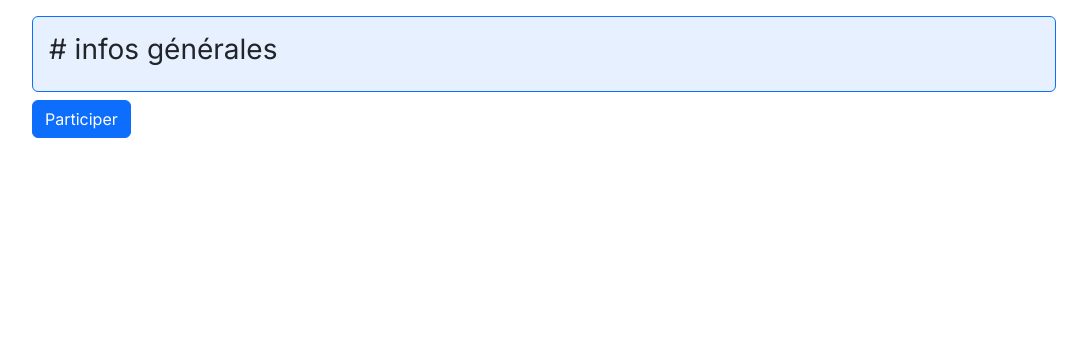
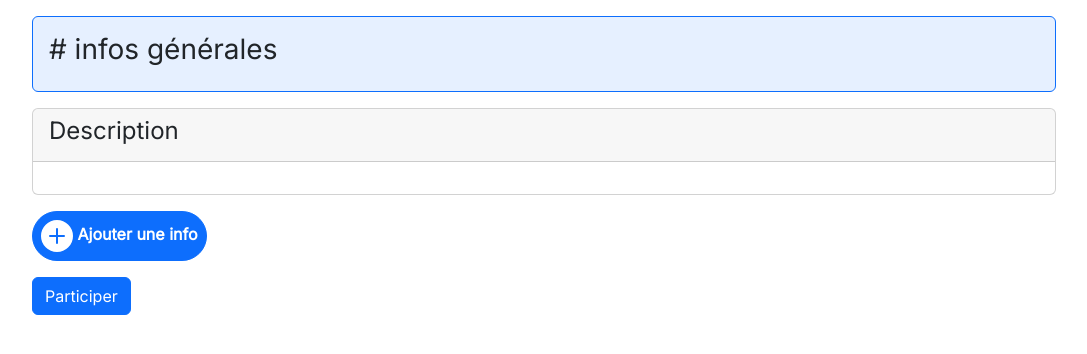
Before and after one commit to CrewEvent/CrewEvent, a Symfony app: template templates/pages/event/event_show.html.twig in a window 1280 px wide. Shown: the part 56-410 px from the top of the page, without its empty margins (96-1183 px from the left). Run offline with Twig, Linux system fonts and the light colour scheme; the template is opened without the code that fills it, so the values that code supplies are empty; some libraries are stand-ins or nearby versions.

Commit message:
add event-infos

```diff
--- a/templates/partials/_event_show.html.twig
+++ b/templates/partials/_event_show.html.twig
@@ -3,18 +3,106 @@
   		<h3># infos générales</h3>
 	</div>
 
+	{# On ajoute un message flash pour dire à l'utilisateur qu'il faut qu'il participe pour pouvoir discuter #}
+	<div>
 
-	{# On ajoute un message flash pour dire à l'utilisateur qu'il faut qu'il participe pour pouvoir discuter #}
 		{% for message in app.flashes('warning') %}
 			<div class="alert alert-danger">
 				{{ message }}
 			</div>
 		{% endfor %}
 
+	</div>
+
+	{#Ajouter la description#}
+	<div class="my-3">
+		<div class="card">
+			<div class="card-header">
+				<h4>Description</h4>
+			</div>
+			<div class="card-body">
+				<p class="card-text">{{ event.description }}</p>
+
+			</div>
+		</div>
+
+	</div>
+
+
+	{# partie ou on met les infos générales #}
+
+	{% for info_elt in event.infoGenerale %}
+		<div class="my-3">
+			<div class="card">
+				<div class="card-header">
+					<h4>{{ info_elt.title }}</h4>
+				</div>
+				<div class="card-body">
+					<p class="card-text">{{ info_elt.content }}</p>
+				</div>
+				<div class="card-footer">
+					<button type="button" class="btn btn-primary">éditer</button>
+					<button type="button" class="btn btn-danger"><a href="{{ path('app_event_delete_info',{name : event.name, info_title : info_elt.title}) }}">supprimer</a></button>
+				</div>
+
+			</div>
+		</div>
+	{% endfor %}
+
+	{# Ajouter les infos aprés ajout dans le formulaire #}
+	<div id="info-{{event.id}}">
+
+
+	</div>
+
+	{% if (app.user.id == event.user.id) %}
+		{# Ajouter une partie infos supplémentaires #}
+		<div>
+			<div class="mb-3">
+				<button class="btn btn-primary rounded-pill p-2" type="button" data-bs-toggle="collapse" data-bs-target="#collapseAdd" aria-expanded="false" aria-controls="collapseAdd">
+					<svg xmlns="http://www.w3.org/2000/svg" width="32" height="32" fill="currentColor" class="bi bi-plus-circle-fill" viewBox="0 0 16 16">
+						<path d="M16 8A8 8 0 1 1 0 8a8 8 0 0 1 16 0zM8.5 4.5a.5.5 0 0 0-1 0v3h-3a.5.5 0 0 0 0 1h3v3a.5.5 0 0 0 1 0v-3h3a.5.5 0 0 0 0-1h-3v-3z"/>
+					</svg>
+					<strong>Ajouter une info</strong>
+				</button>
+			</div>
+
+			<div class="collapse" id="collapseAdd">
+
+
+				<div class="card card-body">
+					<div class="d-flex justify-content-end">
+						<button type="button" class="btn-close" data-bs-toggle="collapse" aria-controls="collapseAdd" data-bs-target="#collapseAdd" ></button>
+					</div>
+
+					<form class="input-group d-flex flex-column" action="{{path('app_event_infos',{name : event.name})}}" method="get" role="form" id="info-form">
+						<div class="mb-3">
+							<label for="exampleFormControlInput1" class="form-label">titre</label>
+							<input type="text" class="form-control" id="exampleFormControlInput1" placeholder="titre de l'info" name="title">
+						</div>
+						<div class="mb-3">
+							<label for="exampleFormControlTextarea1" class="form-label">contenu</label>
+							<textarea class="form-control" id="exampleFormControlTextarea1" rows="5" name="content"></textarea>
+						</div>
+						<div class="mb-3">
+							<button type="submit" class="btn btn-primary">valider</button>
+							<button type="button" class="btn btn-danger" onclick="document.getElementById('info-form').reset()">réinitialiser</button>
+						</div>
+					</form>
+				</div>
+			</div>
+		</div>
+	{% endif %}
+
 	{# On rajoute le bouton pour participer si ce n'est pas le cas #}
+	<div>
+
 		{% if not isParticipant %}
 			<a href="{{path("app_add_participant",{name : event.name})}}">
 				<button type="button" class="btn btn-primary">Participer</button>
 			</a>
 		{% endif %}
+
 	</div>
+
+</div>
--- a/templates/partials/_partie_sub.html.twig
+++ b/templates/partials/_partie_sub.html.twig
@@ -1,6 +1,10 @@
+<div class="offcanvas-xxl offcanvas-end" tabindex="-1" id="offcanvasExample2" aria-labelledby="offcanvasExampleLabel2">
+	<div class="offcanvas-header">
+		<h5 class="offcanvas-title" id="offcanvasExampleLabel"></h5>
+		<button type="button" class="btn-close" data-bs-dismiss="offcanvas" aria-label="Close" data-bs-target="#offcanvasExample2" aria-controls="offcanvasExample2"></button>
 
+	</div>
 
- <div class="offcanvas-xxl offcanvas-end" tabindex="-1" id="offcanvasExample2" aria-labelledby="offcanvasExampleLabel2">
 	<div class="offcanvas-body d-flex justify-content-end">
 		<ul class="nav nav-pills flex-column mb-auto">
 
@@ -12,7 +16,8 @@
 					<strong class="">Participants</strong>
 				</a>
 
-				<div class="collapse mx-2" id="collapseExample">
+				<div
+					class="collapse mx-2" id="collapseExample">
 					<!--Liste des participants -->
 					<div class="card my-2">
 						<ul class="list-group list-group-flush">
@@ -20,13 +25,15 @@
 								{% if participant.participantUsername == app.user.username %}
 
 									<li class="list-group-item">
-										<a href="{{path("app_profile")}}" class="link-dark d-inline-flex text-decoration-none rounded">{{participant.participantUsername}} </a>
+										<a href="{{path("app_profile")}}" class="link-dark d-inline-flex text-decoration-none rounded">{{participant.participantUsername}}
+										</a>
 									</li>
 
 								{% else %}
 
 									<li class="list-group-item">
-										<a href="{{path("app_show_profile", {username : participant.participantUsername })}}" class="link-dark d-inline-flex text-decoration-none rounded">{{participant.participantUsername}} </a>
+										<a href="{{path("app_show_profile", {username : participant.participantUsername })}}" class="link-dark d-inline-flex text-decoration-none rounded">{{participant.participantUsername}}
+										</a>
 									</li>
 
 								{% endif %}
@@ -37,6 +44,7 @@
 
 					</div>
 				</li>
+			</li>
 		</ul>
 	</div>
 </div>
--- a/templates/partials/_sidebar.html.twig
+++ b/templates/partials/_sidebar.html.twig
@@ -4,7 +4,8 @@ Side bar page événement
 <div class="offcanvas-xxl offcanvas-start" tabindex="-1" id="offcanvasExample" aria-labelledby="offcanvasExampleLabel">
 	<div class="offcanvas-header">
 		<h5 class="offcanvas-title" id="offcanvasExampleLabel"></h5>
-    <button type="button" class="btn-close" data-bs-dismiss="offcanvas" aria-label="Close"></button>
+		<button type="button" class="btn-close" data-bs-dismiss="offcanvas" aria-label="Close" data-bs-target="#offcanvasExample" aria-controls="offcanvasExample"></button>
+
 	</div>
 
 	<div class="offcanvas-body">
@@ -18,34 +19,37 @@ Side bar page événement
 			<ul class="nav nav-pills flex-column mb-auto">
 
 				<li class="nav-item">
-          <a href="{{path('app_show_event',{name : event.name})}}" class="nav-link {{general}}" aria-current="page">
+					<a
+						href="{{path('app_show_event',{name : event.name})}}" class="nav-link {{general}}" aria-current="page">
 						{# <svg class="bi me-2" width="16" height="16"><use xlink:href="#home"></use></svg> #}
-            <svg xmlns="http://www.w3.org/2000/svg" width="16" height="16" fill="currentColor" class="bi bi-house-door-fill me-2" >
+						<svg xmlns="http://www.w3.org/2000/svg" width="16" height="16" fill="currentColor" class="bi bi-house-door-fill me-2">
 							<path d="M6.5 14.5v-3.505c0-.245.25-.495.5-.495h2c.25 0 .5.25.5.5v3.5a.5.5 0 0 0 .5.5h4a.5.5 0 0 0 .5-.5v-7a.5.5 0 0 0-.146-.354L13 5.793V2.5a.5.5 0 0 0-.5-.5h-1a.5.5 0 0 0-.5.5v1.293L8.354 1.146a.5.5 0 0 0-.708 0l-6 6A.5.5 0 0 0 1.5 7.5v7a.5.5 0 0 0 .5.5h4a.5.5 0 0 0 .5-.5Z"/>
 						</svg>
-            <span>Générale<span>
-          </a>
+						<span>Générale<span></a>
 						</li>
 
 						<li>
-          <a href="{{path('app_event_news',{name: event.name})}}" class="nav-link {{news}}">
+							<a
+								href="{{path('app_event_news',{name: event.name})}}" class="nav-link {{news}}">
 								{# <svg class="bi me-2" width="16" height="16"><use xlink:href="#speedometer2"></use></svg> #}
-              <svg xmlns="http://www.w3.org/2000/svg" width="16" height="16" fill="currentColor" class="bi bi-newspaper me-2" viewBox="0 0 16 16">
+								<svg xmlns="http://www.w3.org/2000/svg" width="16" height="16" fill="currentColor" class="bi bi-newspaper me-2" viewbox="0 0 16 16">
 									<path d="M0 2.5A1.5 1.5 0 0 1 1.5 1h11A1.5 1.5 0 0 1 14 2.5v10.528c0 .3-.05.654-.238.972h.738a.5.5 0 0 0 .5-.5v-9a.5.5 0 0 1 1 0v9a1.5 1.5 0 0 1-1.5 1.5H1.497A1.497 1.497 0 0 1 0 13.5v-11zM12 14c.37 0 .654-.211.853-.441.092-.106.147-.279.147-.531V2.5a.5.5 0 0 0-.5-.5h-11a.5.5 0 0 0-.5.5v11c0 .278.223.5.497.5H12z"/>
 									<path d="M2 3h10v2H2V3zm0 3h4v3H2V6zm0 4h4v1H2v-1zm0 2h4v1H2v-1zm5-6h2v1H7V6zm3 0h2v1h-2V6zM7 8h2v1H7V8zm3 0h2v1h-2V8zm-3 2h2v1H7v-1zm3 0h2v1h-2v-1zm-3 2h2v1H7v-1zm3 0h2v1h-2v-1z"/>
 								</svg>
 								<span>Annonces</span>
 							</a>
 						</li>
+
 						{# <li>
 						  <a href="#" class="nav-link link-dark">
 							<svg class="bi me-2" width="16" height="16"><use xlink:href="#table"></use></svg>
 							Planning
 						  </a>
 						</li> #}
+
 						<li>
 							<a href="{{path('app_event_chat',{name : event.name})}}" class="nav-link {{chat}}">
-              <svg xmlns="http://www.w3.org/2000/svg" width="16" height="16" fill="currentColor" class="bi bi-chat-square-text-fill me-2" viewBox="0 0 16 16">
+								<svg xmlns="http://www.w3.org/2000/svg" width="16" height="16" fill="currentColor" class="bi bi-chat-square-text-fill me-2" viewbox="0 0 16 16">
 									<path d="M0 2a2 2 0 0 1 2-2h12a2 2 0 0 1 2 2v8a2 2 0 0 1-2 2h-2.5a1 1 0 0 0-.8.4l-1.9 2.533a1 1 0 0 1-1.6 0L5.3 12.4a1 1 0 0 0-.8-.4H2a2 2 0 0 1-2-2V2zm3.5 1a.5.5 0 0 0 0 1h9a.5.5 0 0 0 0-1h-9zm0 2.5a.5.5 0 0 0 0 1h9a.5.5 0 0 0 0-1h-9zm0 2.5a.5.5 0 0 0 0 1h5a.5.5 0 0 0 0-1h-5z"/>
 								</svg>
 								<span>Discussions</span>
@@ -53,20 +57,29 @@ Side bar page événement
 						</li>
 
 
+					</ul>
 
-      </ul>
 					<hr>
+
+					{% if app.user.id == event.user.id %}
+
 						<div class="dropdown">
 							<a href="#" class="d-flex align-items-center link-dark text-decoration-none dropdown-toggle" id="dropdownUser2" data-bs-toggle="dropdown" aria-expanded="false">
 								<img src="https://github.com/mdo.png" alt="" class="rounded-circle me-2" width="32" height="32">
 								<strong>Paramétres</strong>
 							</a>
 							<ul class="dropdown-menu text-small shadow" aria-labelledby="dropdownUser2">
-          <li><a class="dropdown-item" href="#">modifier</a></li>
-          <li><a class="dropdown-item" href="#">supprimer</a></li>
+								<li>
+									<a class="dropdown-item" href="#">modifier</a>
+								</li>
+								<li>
+									<a class="dropdown-item" href="#">supprimer</a>
+								</li>
+							</ul>
+						</div>
 
-        </ul>
+					{% endif %}
+				</li>
 			</div>
 		</div>
 	</div>
-</div>
```
Also changed, not shown: migrations/Version20221207235842.php (deleted, +0 -31 lines), migrations/Version20221207235925.php (deleted, +0 -31 lines), migrations/Version20221208002219.php (deleted, +0 -31 lines), migrations/Version20221214174105.php (added, +37 -0 lines), migrations/Version20221214175746.php (added, +37 -0 lines), migrations/Version20221214222208.php (added, +37 -0 lines), migrations/Version20221214222648.php (added, +37 -0 lines), src/Controller/EventController.php (+57 -1 lines), src/Entity/Event.php (+16 -0 lines), src/Repository/EntityRepository.php (added, +66 -0 lines), templates/info_generale/info_generale.stream.html.twig (added, +19 -0 lines), templates/pages/event/event_show.html.twig (+5 -5 lines). Lines whose indentation alone changed are shown as unchanged.
